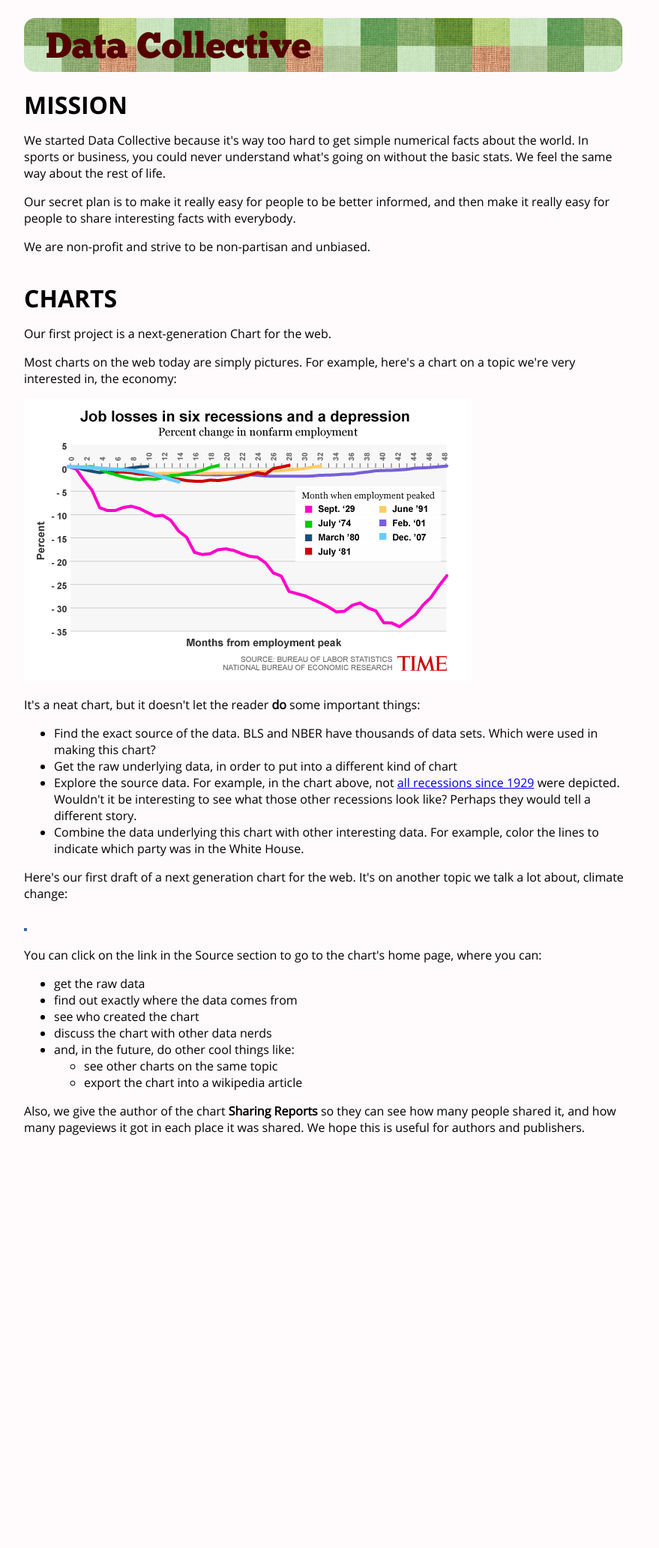
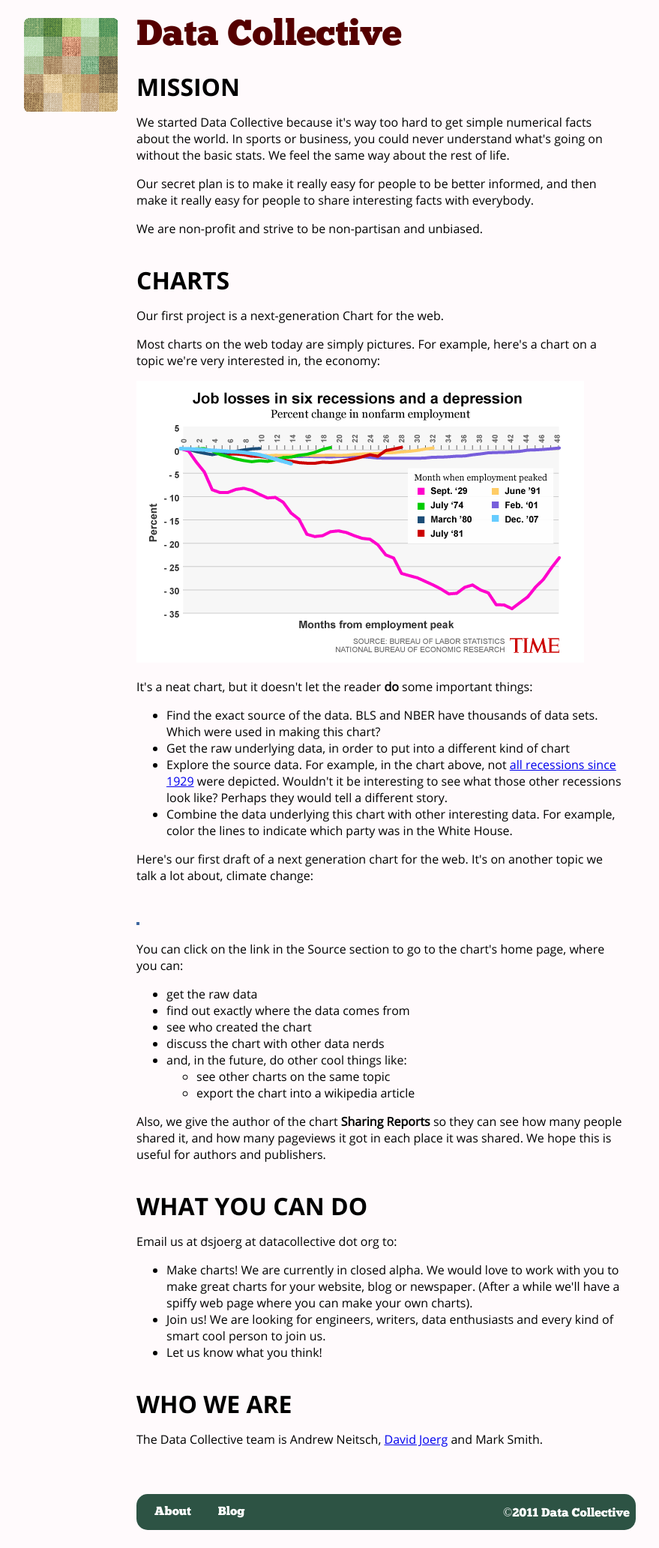
Before and after one commit to andrewdotn/dc, a Python web app: template web/chart/templates/about.html in a window 1280 px wide. Shown: the whole page at 75% size, without its empty margins (208-1087 px from the left). Before the commit the page ends 1514 px from the top, so only its background shows below. Run offline with Jinja, Linux system fonts and the light colour scheme; the template is opened without the code that fills it, so the values that code supplies are empty; some libraries are stand-ins or nearby versions.

Commit message:
Add reduced-size quilt logo and position to the left of Data Collective.
Roll back if you dislike.

```diff
--- a/web/chart/templates/about.html
+++ b/web/chart/templates/about.html
@@ -79,13 +79,17 @@
       }
     </style>
 </head>
-  <body style="background-color:#fffafc">
-    <div id="container" style="width:100%; background-color:#fffafc">
-      <div id="main" style="width:800px; margin:auto">
+<body style="background-color:#fffafc">
+  <div id="container" style="width:100%; background-color:#fffafc">
+    <div>
+      <div id="main" style="position: relative; width:650px; margin:auto;
+        padding-left: 150px">
+        <div style="position: absolute; left: 0px">
+          <img src="{{STATIC_URL}}images/quilt125.png">
+        </div>
         <div class="titlediv">
-          <div class="title" style="background-image:url(&#39;/static/images/neitsch_quilt_partial.png&#39;); background-color:#2d5344; color:#550000; font-family:ChunkFiveRegular; font-size:3em; max-width:750px">
-<!--          <img src="/static/images/neitsch_quilt_48x48.png" style="vertical-align:middle; display:inline"> -->
-          <span style="position:relative; top:5px; left:5px">Data Collective</span>
+          <div style="background: #fffafc; color:#550000; font-family:ChunkFiveRegular; font-size:3em; max-width:750px">
+          <span>Data Collective</span>
           </div>
         </div>
 
@@ -127,6 +131,7 @@ It's a neat chart, but it doesn't let the reader <b>do</b> some important things
 <li> Explore the source data.  For example, in the chart above, not <a target="_blank" href="http://en.wikipedia.org/wiki/List_of_recessions_in_the_United_States">all recessions since 1929</a> were depicted.  Wouldn't it be interesting to see what those other recessions look like?  Perhaps they would tell a different story.
 <li> Combine the data underlying this chart with other interesting data.  For example, color the lines to indicate which party was in the White House.
 </ul>
+<p>
 Here's our first draft of a next generation chart for the web.  It's on another topic we talk a lot about, climate change:
 <br>
 <br>
@@ -174,7 +179,7 @@ Email us at dsjoerg at datacollective dot org to:
 <br>
 
         <div class="titlediv">
-          <div class="title" style="background-color:#2d5344; color:#ffffff; width:800px; font-size:1.0em; font-family:ChunkFiveRegular; padding-top:1em; padding-bottom:1em">
+          <div class="title" style="background-color:#2d5344; color:#ffffff; width:650px; font-size:1.0em; font-family:ChunkFiveRegular; padding-top:1em; padding-bottom:1em">
             <span class="bottom_nav" style="text-decoration:none">About</span>
             <span class="bottom_nav">Blog</span>
             <span style="float:right">©2011 Data Collective</span>
@@ -183,5 +188,4 @@ Email us at dsjoerg at datacollective dot org to:
       </div>
     </div>
 
-
 </body></html>
```
Also changed, not shown: web/chart/static/images/quilt125.png (added).
